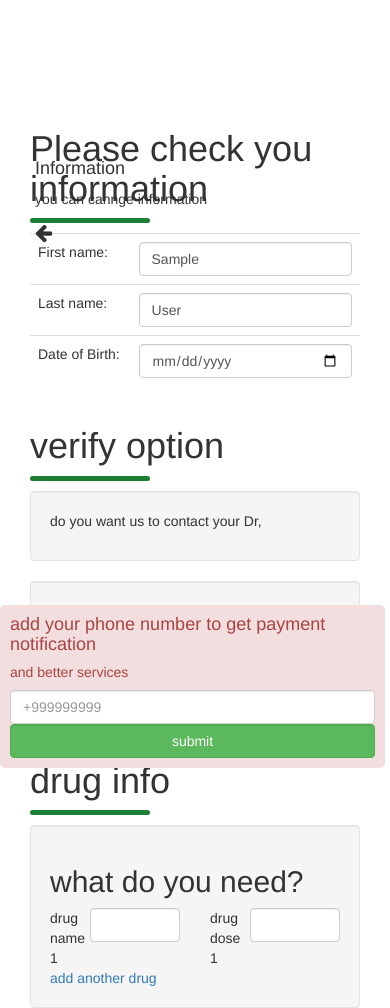
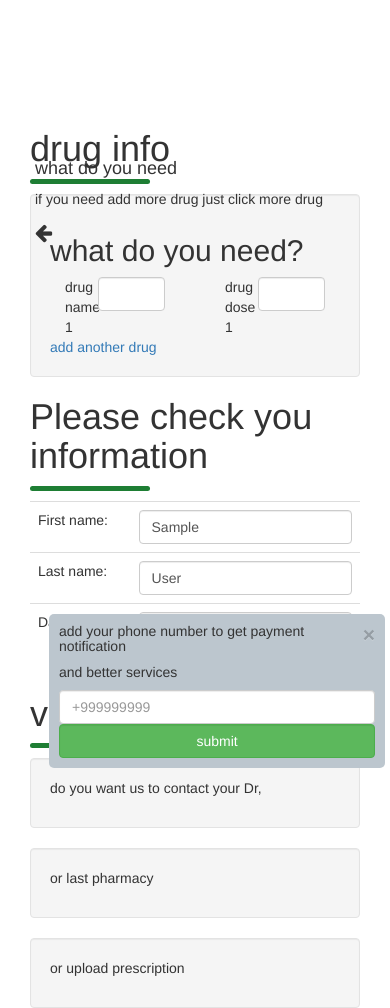
Before and after one commit to tarahiweb/pharmacy, a Django app: page /refill/new-rx/ in a window 390 px wide. Shown: the part 71-1079 px from the top of the page. Run offline with Django 3.2, Linux system fonts and the light colour scheme; the visitor is signed in with stand-in values (Sample User, id 1); some libraries are stand-ins or nearby versions.

Commit message:
phone box style

```diff
--- a/orders/views.py
+++ b/orders/views.py
@@ -183,12 +183,11 @@
             # Card could've been declined or whatever
             # I recommend to send an error report to all admins
             # , including ``result.message`` and ``self.user.email``
+
             context = self.get_context_data()
             context.update({
                 'form': self.get_form(self.get_form_class()),
-                'braintree_error': _(
-                    'Your payment could not be processed. Please check your'
-                    ' input or use another payment method and try again.')
+                'braintree_error': _(result.message)
             })
             return self.render_to_response(context)
 
--- a/refill/templates/refill/new_rx.html
+++ b/refill/templates/refill/new_rx.html
@@ -54,6 +54,33 @@
     <br>
     <div class="container-fluid" style="">
         <div class="col-sm-8 col-xs-12" >
+        <input type="hidden" value="1" name="drug_num">
+            <h1 class="drug">drug info</h1>
+            <p class="" style="height: 5px;width: 120px;border-radius: 5px;background-color: #1e7e34;"></p>
+            <div class="well">
+                <h2>what do you need?</h2>
+                <div class="row">
+                    <div class="col-xs-6">
+                        <div class="form-group">
+                                <lable class="col-xs-3">drug name 1</lable>
+                                <div class="col-xs-9">
+                                    <input class="form-control" type="text" name="drug_name_1">
+                                </div>
+                            </div>
+                        </div>
+                        <div class="col-xs-6">
+                            <div class="form-group" >
+                                <lable class="col-xs-3">drug dose 1</lable>
+                                <div class="col-xs-9">
+                                    <input class="form-control col-xs-10" type="text" name="drug_dose_1">
+                                </div>
+                            </div>
+                        </div>
+                    </div>
+                    <div id="forms"></div>
+                    <a id="add-another">add another drug</a>
+                </div>
+
             <h1 class="information">Please check you information  </h1>
             <p class="" style="height: 5px;width: 120px;border-radius: 5px;background-color: #1e7e34;"></p>
             <form action="{% url 'refill:new-rx' %}"  method="post" class="form-horizontal" enctype='multipart/form-data'>
@@ -182,32 +209,6 @@
                 </div>
             </div>
             </div>
-            <input type="hidden" value="1" name="drug_num">
-            <h1 class="drug">drug info</h1>
-            <p class="" style="height: 5px;width: 120px;border-radius: 5px;background-color: #1e7e34;"></p>
-            <div class="well">
-                <h2>what do you need?</h2>
-                <div class="row">
-                    <div class="col-xs-6">
-                        <div class="form-group">
-                                <lable class="col-xs-3">drug name 1</lable>
-                                <div class="col-xs-9">
-                                    <input class="form-control" type="text" name="drug_name_1">
-                                </div>
-                            </div>
-                        </div>
-                        <div class="col-xs-6">
-                            <div class="form-group" >
-                                <lable class="col-xs-3">drug dose 1</lable>
-                                <div class="col-xs-9">
-                                    <input class="form-control col-xs-10" type="text" name="drug_dose_1">
-                                </div>
-                            </div>
-                        </div>
-                    </div>
-                    <div id="forms"></div>
-                    <a id="add-another">add another drug</a>
-                </div>
 
 
 
@@ -346,8 +347,11 @@
         </div>
     </div>
     {% if not user.phone_number %}
-        <div class=" phone-box alert-danger" style="position:fixed;bottom: 5px;right: 5px;border-radius: 5px;padding: 10px ">
-            <h4 class="display" style="margin-top: 0">add your phone number to get payment notification</h4>
+        <div class=" phone-box " style="position:fixed;bottom: 5px;right: 5px;border-radius: 5px;padding: 10px;background-color: #bcc6ce;transition: .4s ">
+            <div>
+                <button type="button" class="close" data-dismiss="modal">&times;</button>
+            </div>
+            <h5 class="display" style="margin-top: 0">add your phone number to get payment notification</h5>
             <h5 class="display">and better services</h5>
             <form method='post' class="form-inline display" id ='test'>
                 {% csrf_token %}
@@ -465,17 +469,19 @@
                      }else {
                          $('.phone-box').removeClass('alert-danger').addClass('alert-success')
                          $('.display').css('display','none')
-                         $('#message').html("<h2><i class=\"fa fa-check-circle-o\" aria-hidden=\"true\"></i> you phone number added successfully</h2>")
+                         $('#message').html("<h5><i class=\"fa fa-check-circle-o\" aria-hidden=\"true\"></i> you phone number added successfully</h2>")
 
                      }
                  }
             });
-            return false; //<---- move it here
+            return false;
        });
-
+        $('.close').click(function () {
+            $('.phone-box').css('display','none')
+        })
 });
 </script>
-{#    scroll magic for more info box#}
+{#    scroll spy for more info box#}
     <script>
         $(document).scroll(function () {
             var box=$('.left-arrow')
@@ -485,7 +491,7 @@
                 $('#verify').addClass('box-info-display')
                 $('#drug').addClass('box-info-display')
                 $('#address').addClass('box-info-display')
-            }else if (box.offset()['top']>$('.verify').offset()['top'] && box.offset()['top']<$('.drug').offset()['top']){
+            }else if (box.offset()['top']>$('.verify').offset()['top'] && box.offset()['top']<$('.address').offset()['top']){
                 console.log('verify')
                 $('#information').addClass('box-info-display')
                 $('#verify').removeClass('box-info-display')
@@ -504,7 +510,7 @@
                     $('#pharmacy-info').addClass('box-info-display')
                     $('#prescription-info').removeClass('box-info-display')
                 }
-            }else if (box.offset()['top']>$('.drug').offset()['top'] && box.offset()['top']<$('.address').offset()['top']){
+            }else if (box.offset()['top']>$('.drug').offset()['top'] && box.offset()['top']<$('.information').offset()['top']){
                 console.log('drug')
                 $('#information').addClass('box-info-display')
                 $('#verify').addClass('box-info-display')
--- a/user_profile/templates/base/base.html
+++ b/user_profile/templates/base/base.html
@@ -111,7 +111,7 @@
     {% block content %}
     {% endblock %}
 
-<footer style="background-color: white;border-top: 2px solid #e5e5e5;z-index: 100000000000;position: relative">
+<footer style="background-color: white;border-top: 2px solid #e5e5e5;position: relative">
 {#    <img src="{% static 'blog/steve.jpg' %}" style="visibility: hidden;" />#}
 <div class="text-center" style="padding: 100px 0">
     <h1><a class="" href="" style=" font-family: 'Arial black';">Exress Med</a></h1>
@@ -135,7 +135,7 @@
 
 </footer>
 
-<div id="login" class="modal fade" role="dialog">
+<div id="login" class="modal fade" role="dialog" style="">
     <div class="modal-dialog" style="margin-top: 70px;width: 90%">
 
     <!-- Modal content-->
```
